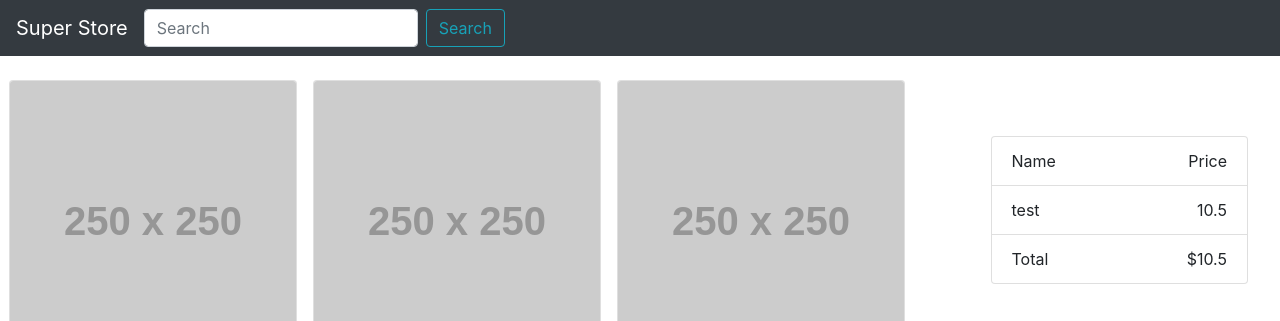
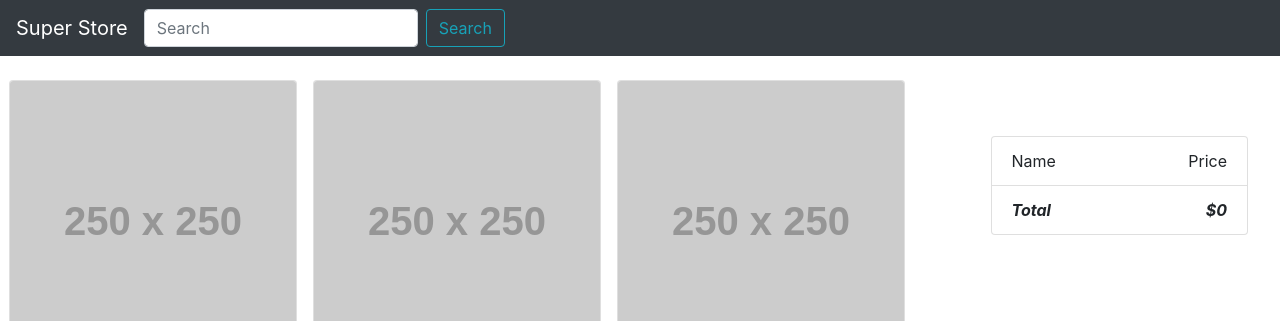
Before and after one commit to Irfan-Chowdhury/Super-Store-VueJS, a Vue app: page / in a window 1280 px wide. Shown: the top 321 px of the page. Built offline with nearby package versions, Linux system fonts and the light colour scheme.

Commit message:
Remove From Cart

```diff
--- a/src/App.vue
+++ b/src/App.vue
@@ -12,7 +12,7 @@
         </div>
 
         <div class="col-sm-3">
-            <Cart :items="cart"></Cart>
+            <Cart @itemRemoved="removeItem" :items="cart"></Cart>
         </div>
 
       </div>
@@ -35,12 +35,7 @@ export default {
   data() {
     return {
       items:[],
-      cart:[{ //for dummy data (not neccessary)
-        id:1,
-        title:'test',
-        price:10.50,
-        photo:"http://dummyimage.com/250x250.png/dddddd/000000",
-      }]
+      cart:[]
     }
   },
   mounted() {
@@ -50,6 +45,9 @@ export default {
   methods: {
     addCartItem(item){
       this.cart.push(item) //push into cart
+    },
+    removeItem(index){
+      this.cart.splice(index,1) //1 means- every click 1 item delete
     }
   },
 }
--- a/src/components/Cart.vue
+++ b/src/components/Cart.vue
@@ -6,12 +6,13 @@
             <span class="item-price float-right">Price</span>
         </li>
         <li v-for="(item,index) in items" :key="index" class="list-group-item">
+            <button @click="removeItem(index)" class="mr-1 btn btn-sm btn-danger font-weight-bold">-</button>
             <span class="item-name">{{item.title}}</span>
             <span class="item-price float-right">{{item.price}}</span>
         </li>
         <li class="list-group-item">
-            <span class="item-name">Total</span>
-            <span class="item-price float-right">${{ totalPrice }}</span>
+            <span class="item-name font-weight-bold font-italic">Total</span>
+            <span class="item-price float-right font-weight-bold font-italic">${{ totalPrice }}</span>
         </li>
     </ul>
 </template>
@@ -28,6 +29,11 @@ export default {
             return total
         }
     },
+    methods: {
+        removeItem(index){
+            this.$emit('itemRemoved',index) //it send to mother component (App.vue) for handle this
+        }
+    },
 
 }
 </script>
--- a/src/components/Inventory.vue
+++ b/src/components/Inventory.vue
@@ -6,7 +6,7 @@
             <div class="card-body">
                 <h5 class="card-title">{{item.title}}</h5>
                 <p class="card-text">{{item.price}}</p>
-                <a @click="addToCart(item)" class="btn btn-primary">+ add</a>
+                <a @click="addToCart(item)" class="btn btn-primary text-light">+ add</a>
             </div>
         </div>
     </div>
```
